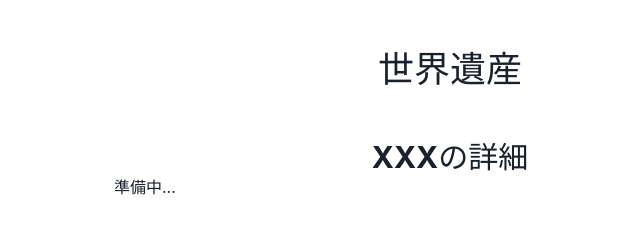
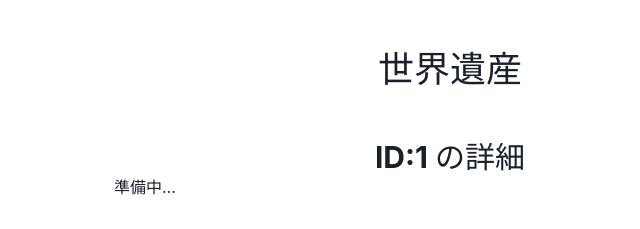
Before and after one commit to yuta6999/world-heritage-app, a React (Vite) app: page /detail/1 in a window 1280 px wide. Shown: the top 229 px of the page, without its empty margins (190-830 px from the left). Built offline with nearby package versions, Linux system fonts and the light colour scheme.

Commit message:
useParams

```diff
--- a/src/components/ecosystems/WorldHeritageDetail.tsx
+++ b/src/components/ecosystems/WorldHeritageDetail.tsx
@@ -4,7 +4,7 @@ import { Box, Heading, Text } from '@chakra-ui/react';
 import { Helmet } from 'react-helmet-async';
 
 const WorldHeritageDetail: FC<{ my?: number | string }> = ({ my = 0 }) => {
-  const { worldHeritageID = '' } = useParams();
+  const worldHeritageID = useParams().id;
 
   return (
     <Box my={my} w="2xl">
@@ -12,7 +12,7 @@ const WorldHeritageDetail: FC<{ my?: number | string }> = ({ my = 0 }) => {
         <title>世界遺産一覧｜{worldHeritageID}｜世界遺産</title>
       </Helmet>
       <Heading as="h2" size="lg">
-        XXXの詳細
+        ID:{worldHeritageID} の詳細
       </Heading>
       <Text>準備中...</Text>
     </Box>
```
